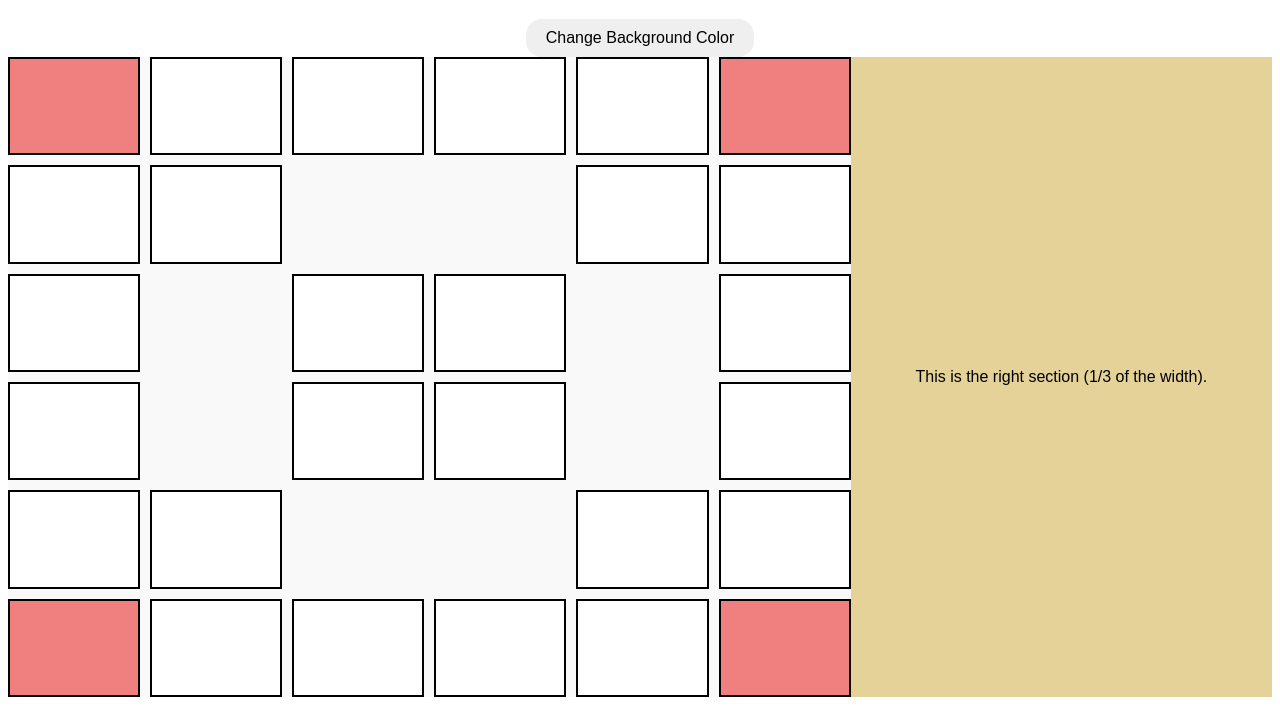
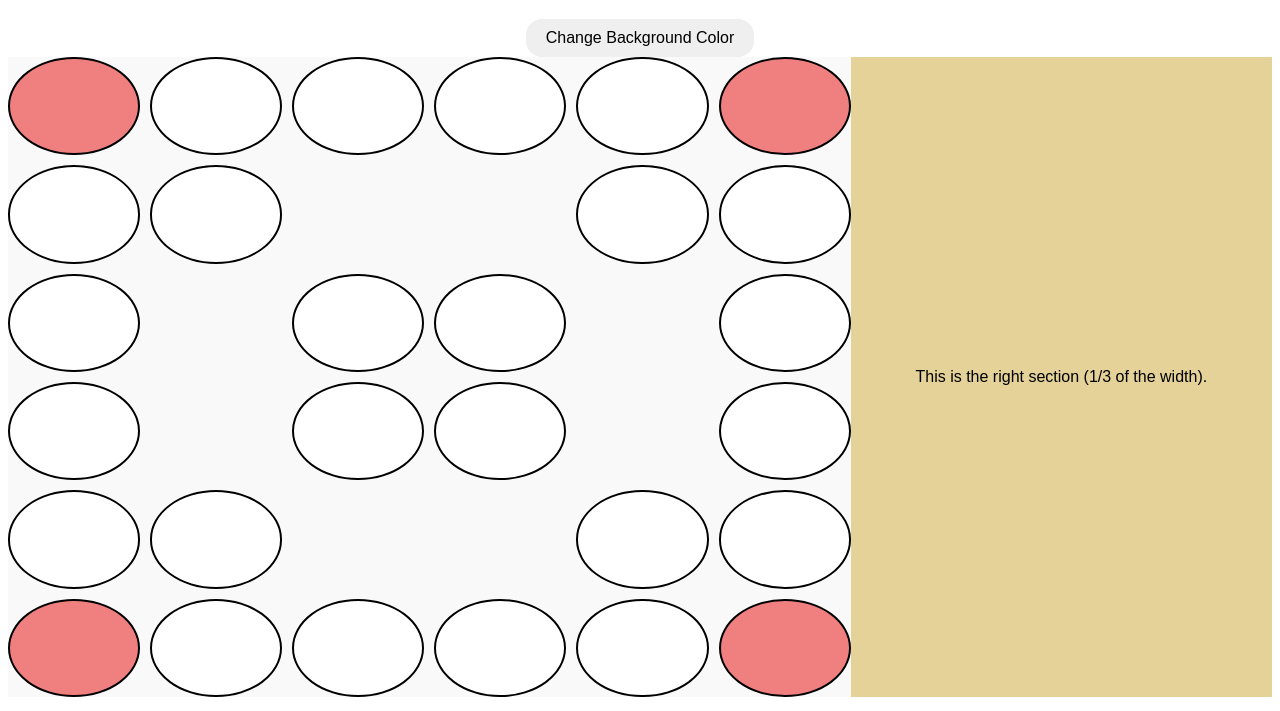
Before and after one commit to sRAMoiRAM/Yutnori, a plain HTML site: page index.html in a window 1280 px wide. Shown: the part 89-800 px from the top of the page. Drawn offline with Linux system fonts and the light colour scheme.

Commit message:
border radius added again

```diff
--- a/style.css
+++ b/style.css
@@ -52,7 +52,7 @@ button {
 .circle-field {
     width: 100%;   /* Fill full width of grid cell */
     height: 100%;  /* Fill full height of grid cell */
-    /*border-radius: 50%; /* Makes it a circle */
+    border-radius: 50%; /* Makes it a circle */
     border: 2px solid black; /* Thin black border */
 }
 
```
